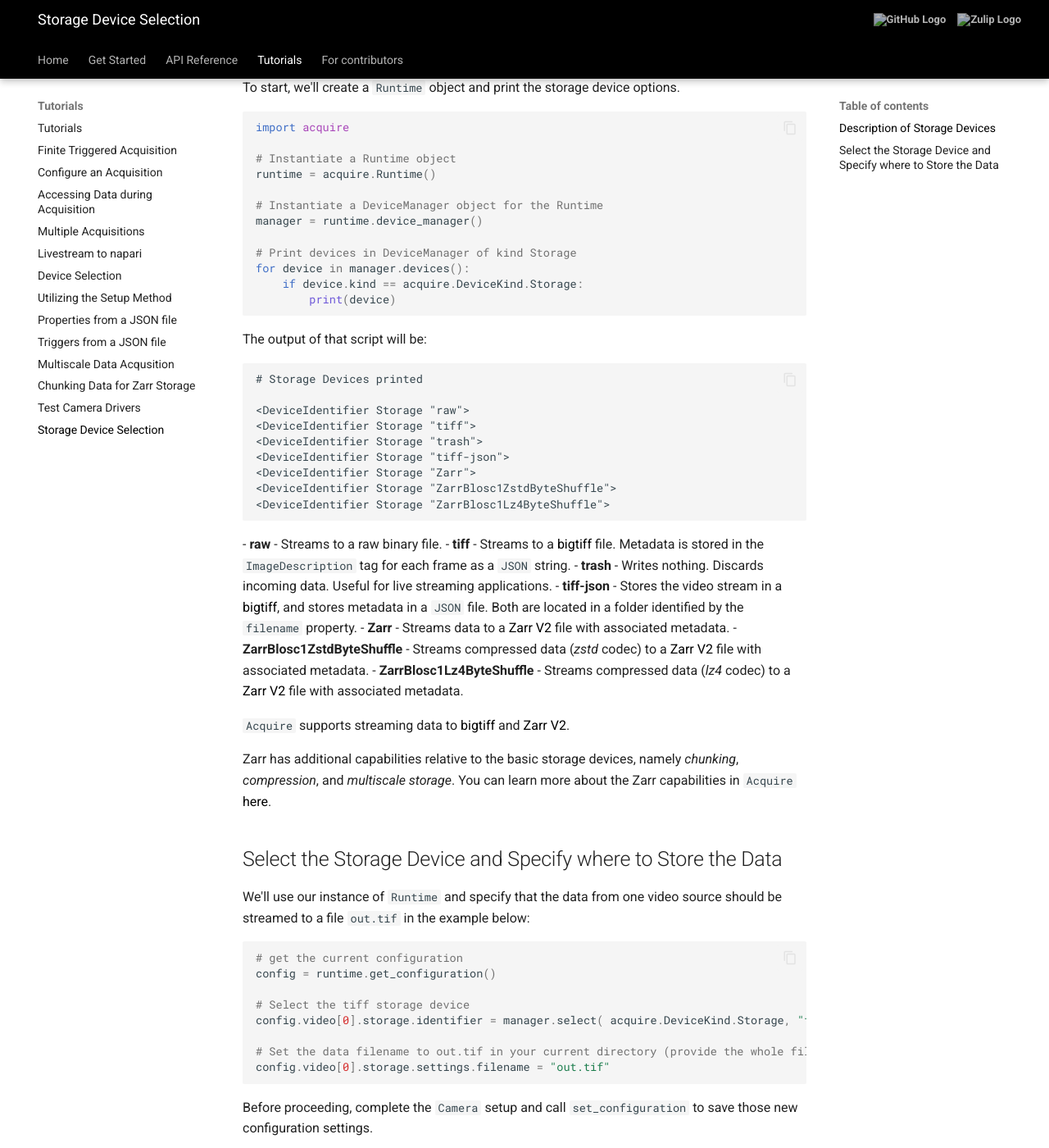
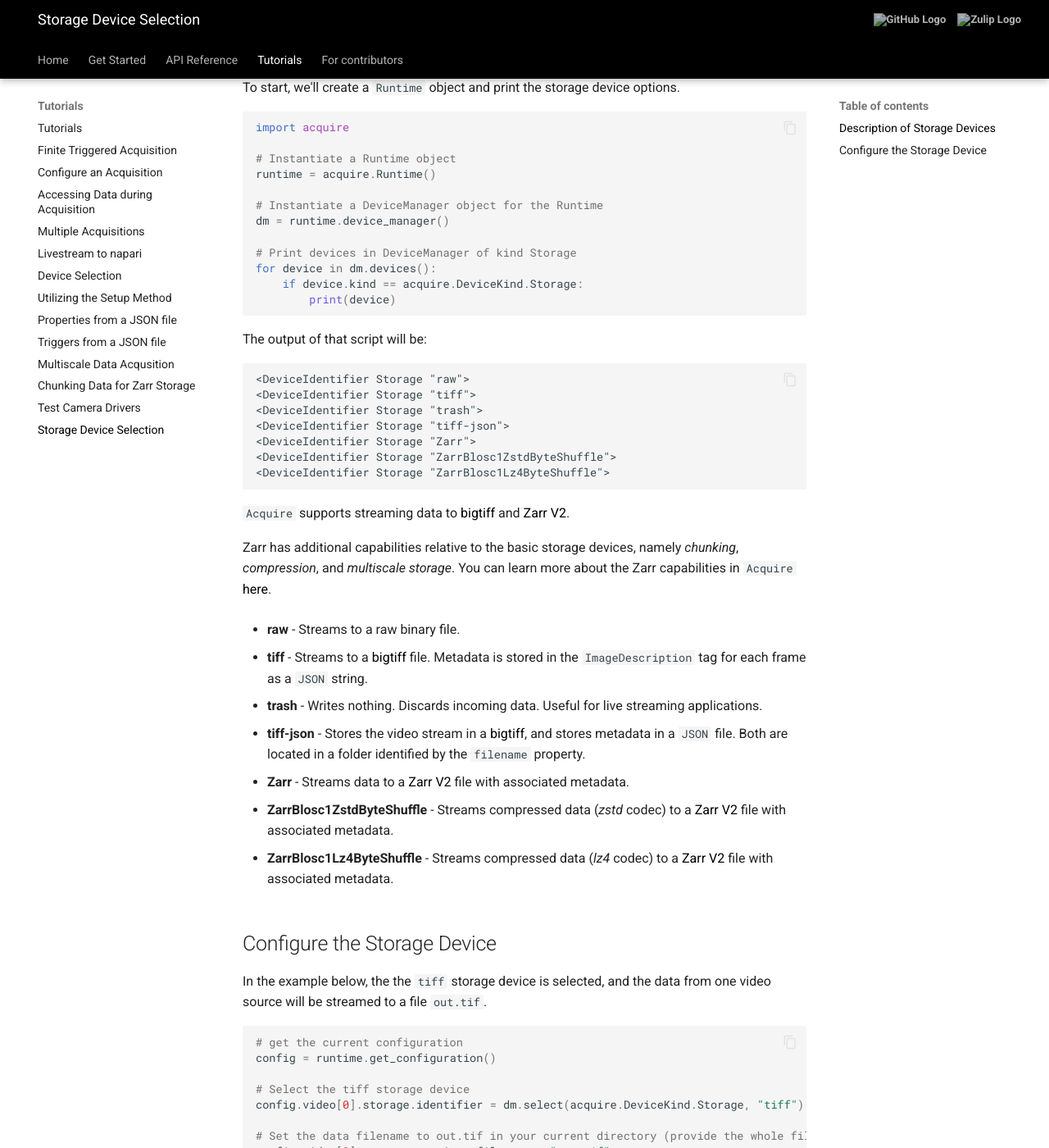
Before and after one commit to melissawm/acquire-docs, an MkDocs documentation site: the page built from docs/tutorials/storage.md, in a window 1280 px wide and 1400 px high, scrolled down 250 px. Shown: the whole window at 82% size. Built offline with MkDocs 1.6.1 and Material for MkDocs 9.7.7, drawn with Linux system fonts in a browser that asks for light colours; comment, search, counter and statistics services are not loaded; some of the changed text lies outside the part shown.

Commit message:
Update storage.md
copy edits

````diff
--- a/docs/tutorials/storage.md
+++ b/docs/tutorials/storage.md
@@ -13,18 +13,16 @@ import acquire
 runtime = acquire.Runtime()
 
 # Instantiate a DeviceManager object for the Runtime
-manager = runtime.device_manager()
+dm = runtime.device_manager()
 
 # Print devices in DeviceManager of kind Storage
-for device in manager.devices():
+for device in dm.devices():
     if device.kind == acquire.DeviceKind.Storage:
         print(device)
 ```
 The output of that script will be:
 
 ```
-# Storage Devices printed
-
 <DeviceIdentifier Storage "raw">
 <DeviceIdentifier Storage "tiff">
 <DeviceIdentifier Storage "trash">
@@ -33,28 +31,35 @@ The output of that script will be:
 <DeviceIdentifier Storage "ZarrBlosc1ZstdByteShuffle">
 <DeviceIdentifier Storage "ZarrBlosc1Lz4ByteShuffle">
 ```
-- **raw** - Streams to a raw binary file.
-- **tiff** - Streams to a [bigtiff](http://bigtiff.org/) file. Metadata is stored in the `ImageDescription` tag for each frame as a `JSON` string.
-- **trash** - Writes nothing. Discards incoming data. Useful for live streaming applications.
-- **tiff-json** - Stores the video stream in a [bigtiff](http://bigtiff.org/), and stores metadata in a `JSON` file. Both are located in a folder identified by the `filename` property.
-- **Zarr** - Streams data to a [Zarr V2](https://zarr.readthedocs.io/en/stable/spec/v2.html) file with associated metadata.
-- **ZarrBlosc1ZstdByteShuffle** - Streams compressed data (_zstd_ codec) to a [Zarr V2](https://zarr.readthedocs.io/en/stable/spec/v2.html) file with associated metadata.
-- **ZarrBlosc1Lz4ByteShuffle** - Streams compressed data (_lz4_ codec) to a [Zarr V2](https://zarr.readthedocs.io/en/stable/spec/v2.html) file with associated metadata.
 
 `Acquire` supports streaming data to [bigtiff](http://bigtiff.org/) and [Zarr V2](https://zarr.readthedocs.io/en/stable/spec/v2.html).
 
 Zarr has additional capabilities relative to the basic storage devices, namely _chunking_, _compression_, and _multiscale storage_. You can learn more about the Zarr capabilities in `Acquire` [here](https://github.com/acquire-project/acquire-driver-zarr).
 
-## Select the Storage Device and Specify where to Store the Data
+- **raw** - Streams to a raw binary file.
 
-We'll use our instance of `Runtime` and specify that the data from one video source should be streamed to a file `out.tif` in the example below:
+- **tiff** - Streams to a [bigtiff](http://bigtiff.org/) file. Metadata is stored in the `ImageDescription` tag for each frame as a `JSON` string.
+
+- **trash** - Writes nothing. Discards incoming data. Useful for live streaming applications.
+
+- **tiff-json** - Stores the video stream in a [bigtiff](http://bigtiff.org/), and stores metadata in a `JSON` file. Both are located in a folder identified by the `filename` property.
+
+- **Zarr** - Streams data to a [Zarr V2](https://zarr.readthedocs.io/en/stable/spec/v2.html) file with associated metadata.
+
+- **ZarrBlosc1ZstdByteShuffle** - Streams compressed data (_zstd_ codec) to a [Zarr V2](https://zarr.readthedocs.io/en/stable/spec/v2.html) file with associated metadata.
+
+- **ZarrBlosc1Lz4ByteShuffle** - Streams compressed data (_lz4_ codec) to a [Zarr V2](https://zarr.readthedocs.io/en/stable/spec/v2.html) file with associated metadata.
+
+## Configure the Storage Device
+
+In the example below, the the `tiff` storage device is selected, and the data from one video source will be streamed to a file `out.tif`.
 
 ```python
 # get the current configuration
 config = runtime.get_configuration()
 
 # Select the tiff storage device
-config.video[0].storage.identifier = manager.select( acquire.DeviceKind.Storage, "tiff")
+config.video[0].storage.identifier = dm.select(acquire.DeviceKind.Storage, "tiff")
 
 # Set the data filename to out.tif in your current directory (provide the whole filetree to save to a different directory)
 config.video[0].storage.settings.filename = "out.tif"
````
Also changed, not shown: other parts of docs/tutorials/storage.md (+1 -1 lines).
